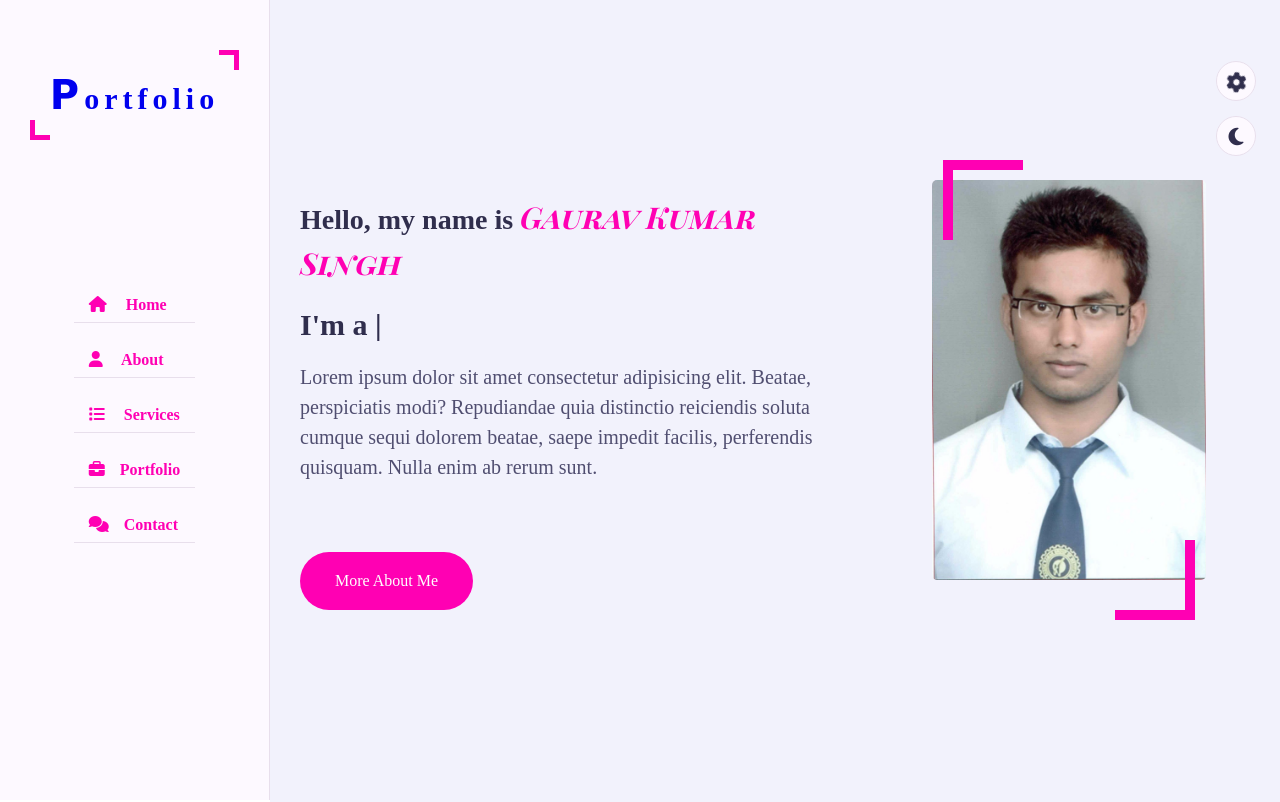
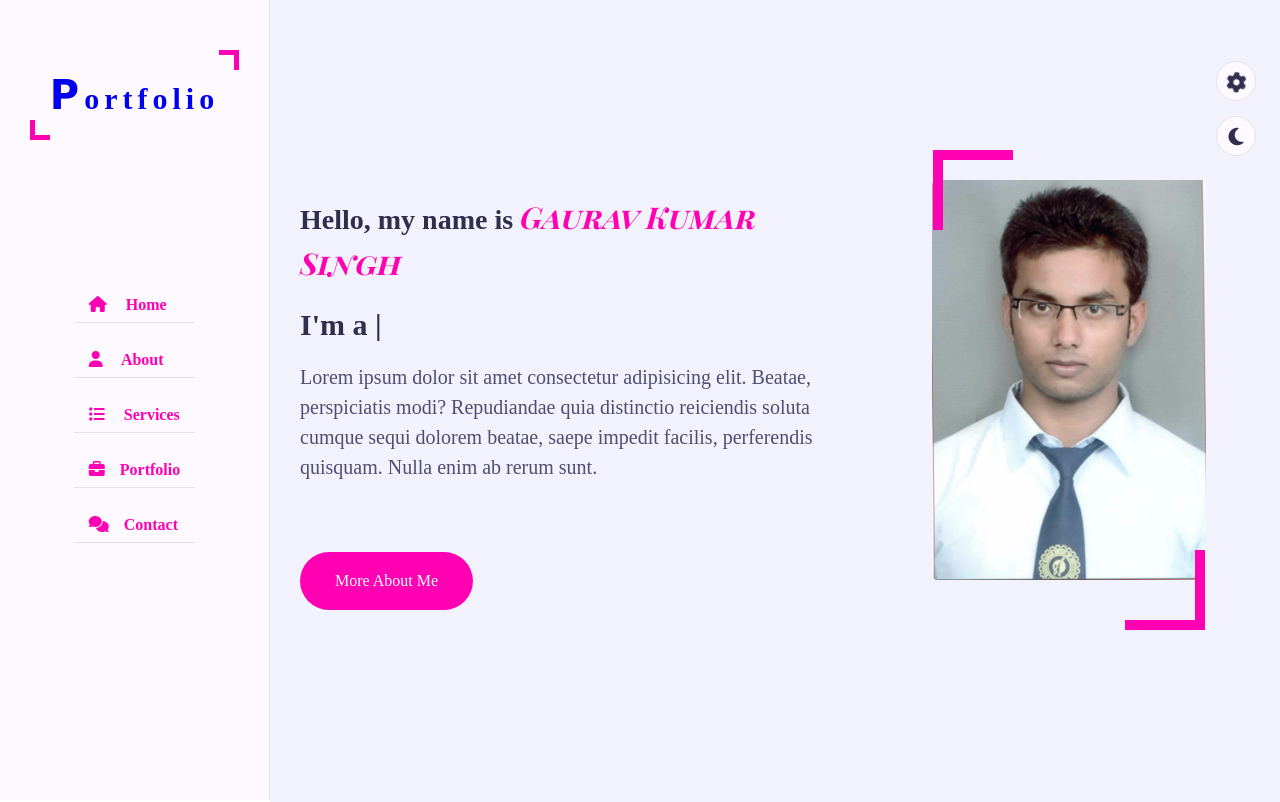
Before and after one commit to ImGKS/Portfolio, a plain HTML site: page index.html in a window 1280 px wide. Shown: the top 802 px of the page. Drawn offline with nearby package versions, Linux system fonts and the light colour scheme; a web font is replaced by a local one.

Commit message:
Add files via upload

```diff
--- a/style.css
+++ b/style.css
@@ -353,8 +353,8 @@ h3.my-profession
     width: 80px;
     border-bottom: 10px solid var(--skin-color);
     border-right: 10px solid var(--skin-color);
-    right: 70px;
-    bottom: -10px;
+    right: 60px;
+    bottom: -20px;
 }
 
 .home-img::before
@@ -365,8 +365,8 @@ h3.my-profession
     width: 80px;
     border-top: 10px solid var(--skin-color);
     border-left: 10px solid var(--skin-color);
-    left: 70px;
-    top: -20px;
+    left: 60px;
+    top: -30px;
 }
 
 .home .home-img img
```
